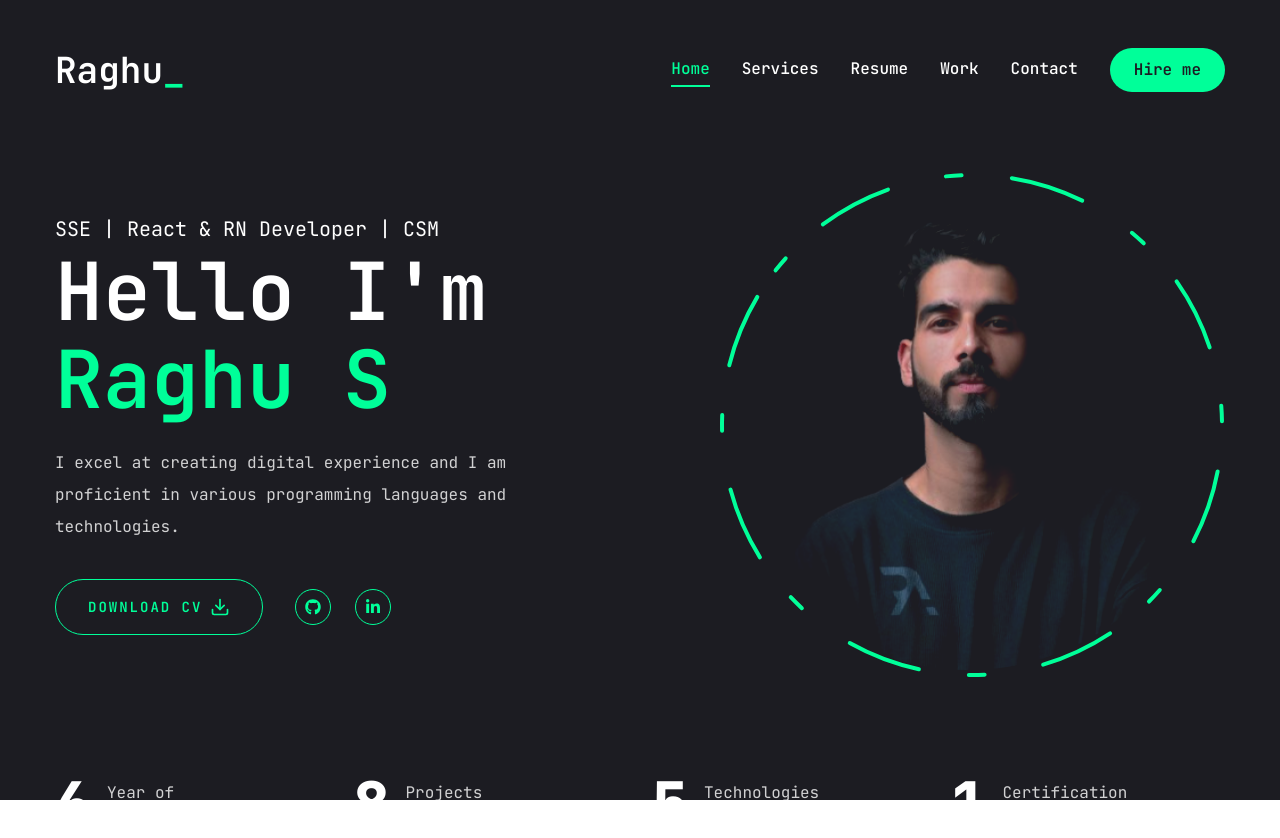
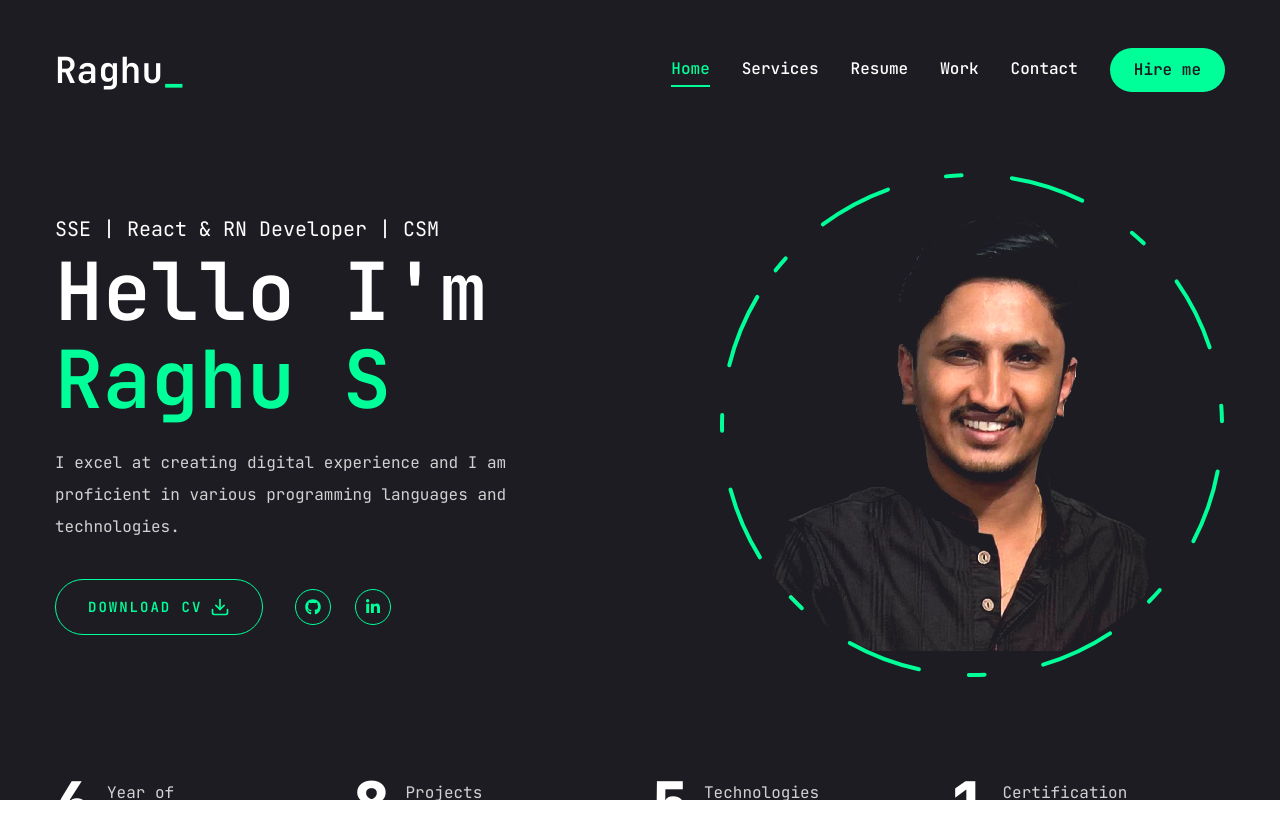
Before and after one commit to raghu04/personal-portfolio, a Next.js app: page / in a window 1280 px wide. Shown: the top 838 px of the page. Built offline with nearby package versions, Linux system fonts and the light colour scheme.

Commit message:
feat: added profile image

```diff
--- a/components/Photo.tsx
+++ b/components/Photo.tsx
@@ -29,7 +29,7 @@
             alt=""
             quality={100}
             src="/assets/photo.png"
-            className="object-contain"
+            className="object-contain rounded-full"
           />
         </motion.div>
 
```
Also changed, not shown: public/assets/photo.png.
